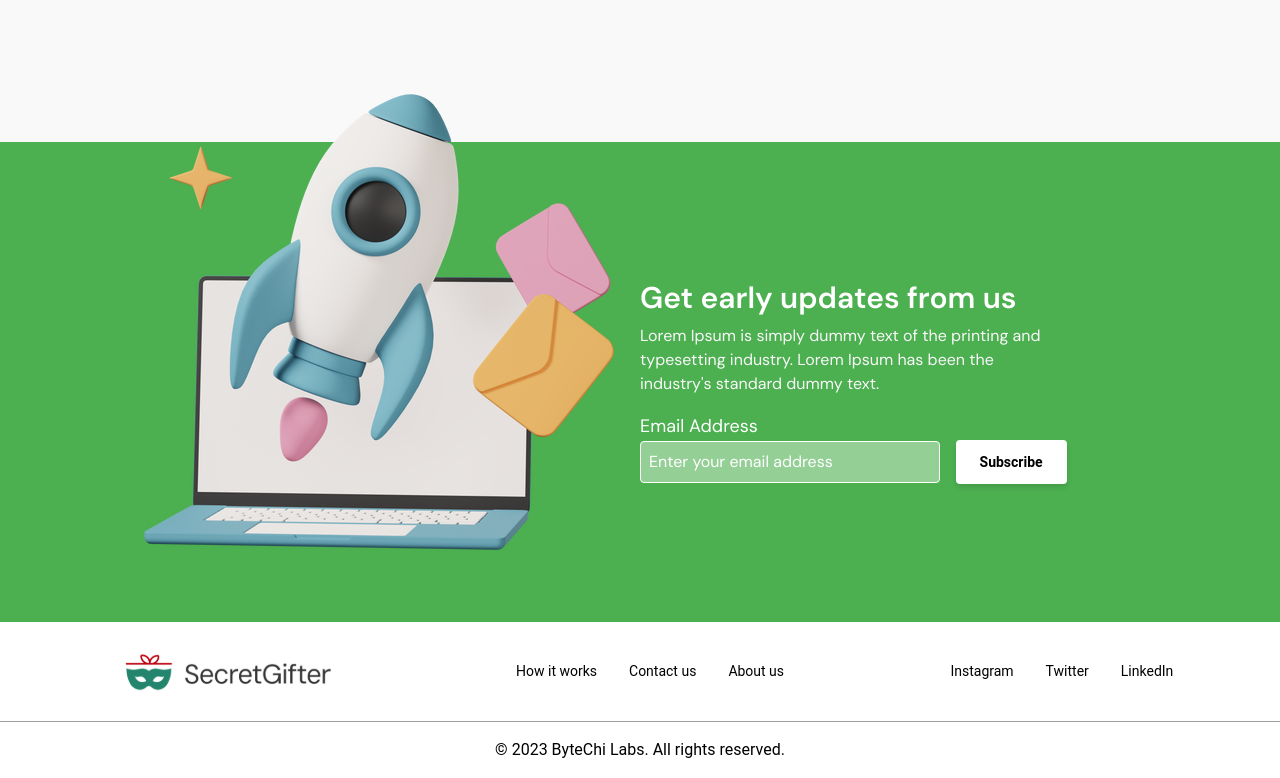
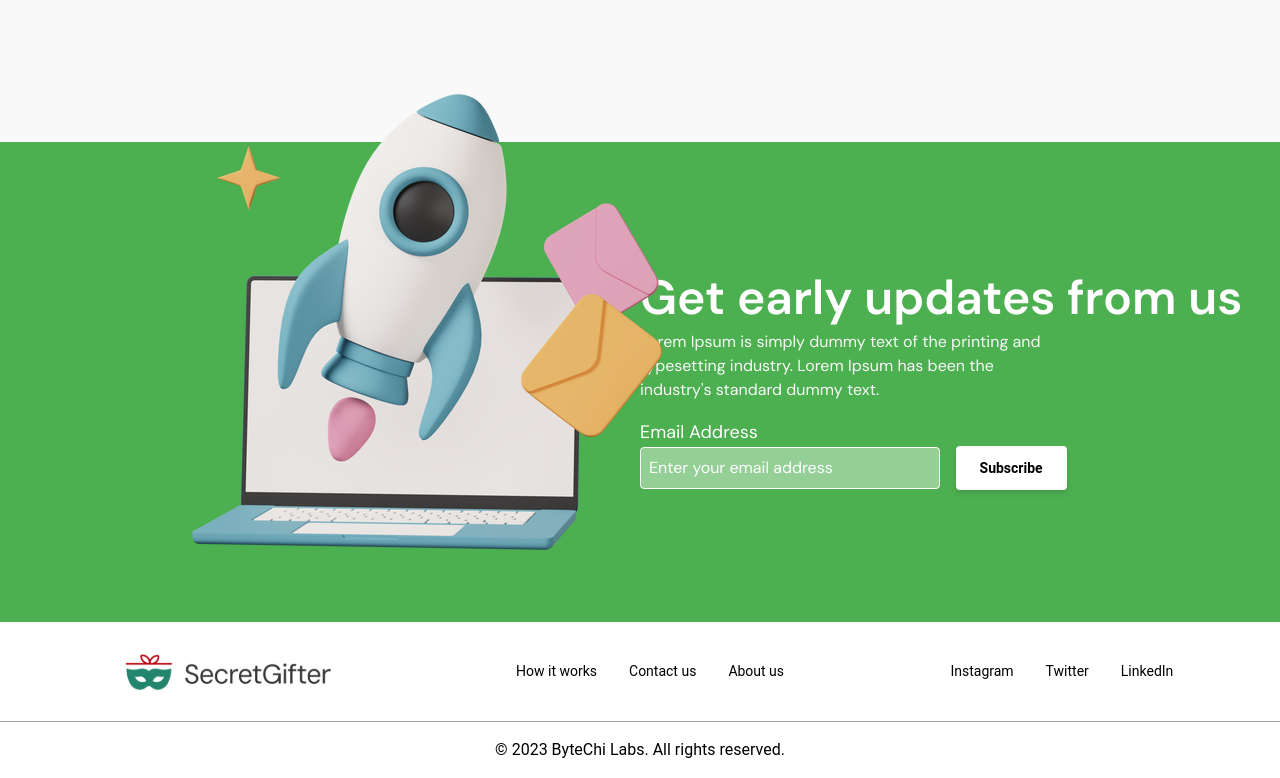
Before and after one commit to ByteChi-Labs/secret-gifter-landing-page, a Next.js app: page / in a window 1280 px wide. Shown: the part 2164-2942 px from the top of the page. Built offline with nearby package versions, Linux system fonts and the light colour scheme.

Commit message:
updated hero and newsletter

```diff
--- a/public/assets/images/index.js
+++ b/public/assets/images/index.js
@@ -2,5 +2,6 @@ import heroImage from './girl-with-boxes.png';
 import greenRibbon from './green-ribbon.png';
 import holibells from './holiday-bell.png';
 import newsletterAlert from './newsletter.png';
+import secretGifterLogo from './secret-gifter-logo.png';
 
-export { heroImage, greenRibbon, holibells, newsletterAlert };
+export { heroImage, greenRibbon, holibells, newsletterAlert, secretGifterLogo };
--- a/src/components/sections/Hero.js
+++ b/src/components/sections/Hero.js
@@ -6,38 +6,9 @@ import { heroImage, greenRibbon } from '../../../public/assets/images';
 
 const Hero = () => {
   return (
-    <>
-      {/* <div className="relative px-4 lg:px-12  xl:w-5/6 mx-auto py-20 lg:py-36 grid grid-cols-1 lg:grid-cols-8 mt-6 bg-white lg:shadow-md text-black rounded-xl  ">
-        <Image
-          className="w-40 md:w-56 absolute -left-4 md:-right-8 lg:-left-8 -top-16 "
-          src={greenRibbon}
-          alt="green knotted ribbon"
-        />
-
-        <div className="lg:col-span-5  self-center ">
-          <h1 className="font-bold text-3xl">
-            This is the main header for this page
-          </h1>
-
-          <p className="my-4 lg:w-2/3">
-            Lorem Ipsum is simply dummy text of the printing and typesetting
-            industry. Lorem Ipsum has been the industry&apos;s standard dummy
-            text ever since the 1500s, when an unknown printer took a galley of
-            type and scrambled it to make a type specimen book.
-          </p>
-
-          <Button className="mt-4 bg-[#007E29] capitalize px-12 text-base rounded-lg">
-            get started
-          </Button>
-        </div>
-
-        <div className="mt-10 lg:absolute -right-16 bottom-0">
-          <Image src={heroImage} alt="several gifts piled ontop each other" />
-        </div>
-      </div> */}
     <div className="relative px-4 lg:pl-12 pt-20  xl:w-5/6 mx-auto grid grid-cols-1 lg:grid-cols-8 gap-8 mt-6 bg-white lg:shadow-sm text-black rounded-xl  ">
       <Image
-          className="w-40 md:w-56 absolute -left-4 md:-right-8 lg:-left-8 -top-16 "
+        className="w-40 h-30 md:h-auto md:w-56 absolute -left-4 md:-right-8 lg:-left-8 -top-16 "
         src={greenRibbon}
         alt="green knotted ribbon"
       />
@@ -49,9 +20,9 @@ const Hero = () => {
 
         <p className="my-4">
           Lorem Ipsum is simply dummy text of the printing and typesetting
-            industry. Lorem Ipsum has been the industry&apos;s standard dummy
-            text ever since the 1500s, when an unknown printer took a galley of
-            type and scrambled it to make a type specimen book.
+          industry. Lorem Ipsum has been the industry&apos;s standard dummy text
+          ever since the 1500s, when an unknown printer took a galley of type
+          and scrambled it to make a type specimen book.
         </p>
 
         <Button className="mt-4 bg-forest-green capitalize px-12 text-base rounded-lg">
@@ -66,12 +37,7 @@ const Hero = () => {
           alt="several gifts piled ontop each other"
         />
       </div>
-
-        {/* <div className="mt-10 lg:absolute -right-16 bottom-0">
-          <Image src={heroImage} alt="several gifts piled ontop each other" />
-        </div> */}
     </div>
-    </>
   );
 };
 
--- a/src/components/sections/Newsletter.js
+++ b/src/components/sections/Newsletter.js
@@ -6,7 +6,7 @@ import { newsletterAlert } from '../../../public/assets/images';
 const Newsletter = () => {
   return (
     <section className="px-4 lg:px-8 xl:px-0 py-10 lg:py-0 relative bg-forest-green h-fit lg:h-[60vh] lg:flex items-center justify-center">
-      <div className="hidden lg:block absolute -top-12 left-36 ">
+      <div className="hidden lg:block absolute -top-12 left-48 ">
         <Image src={newsletterAlert} alt="holiday bells" />
       </div>
 
@@ -19,7 +19,7 @@ const Newsletter = () => {
       </div>
 
       <div className="mt-8 lg:mt-0 lg:w-1/2 ml-auto ">
-        <h3 className="font-semibold text-2xl lg:text-3xl text-white">
+        <h3 className="font-semibold text-2xl lg:text-5xl text-white">
           Get early updates from us
         </h3>
 
```
Lines whose indentation alone changed are shown as unchanged.
